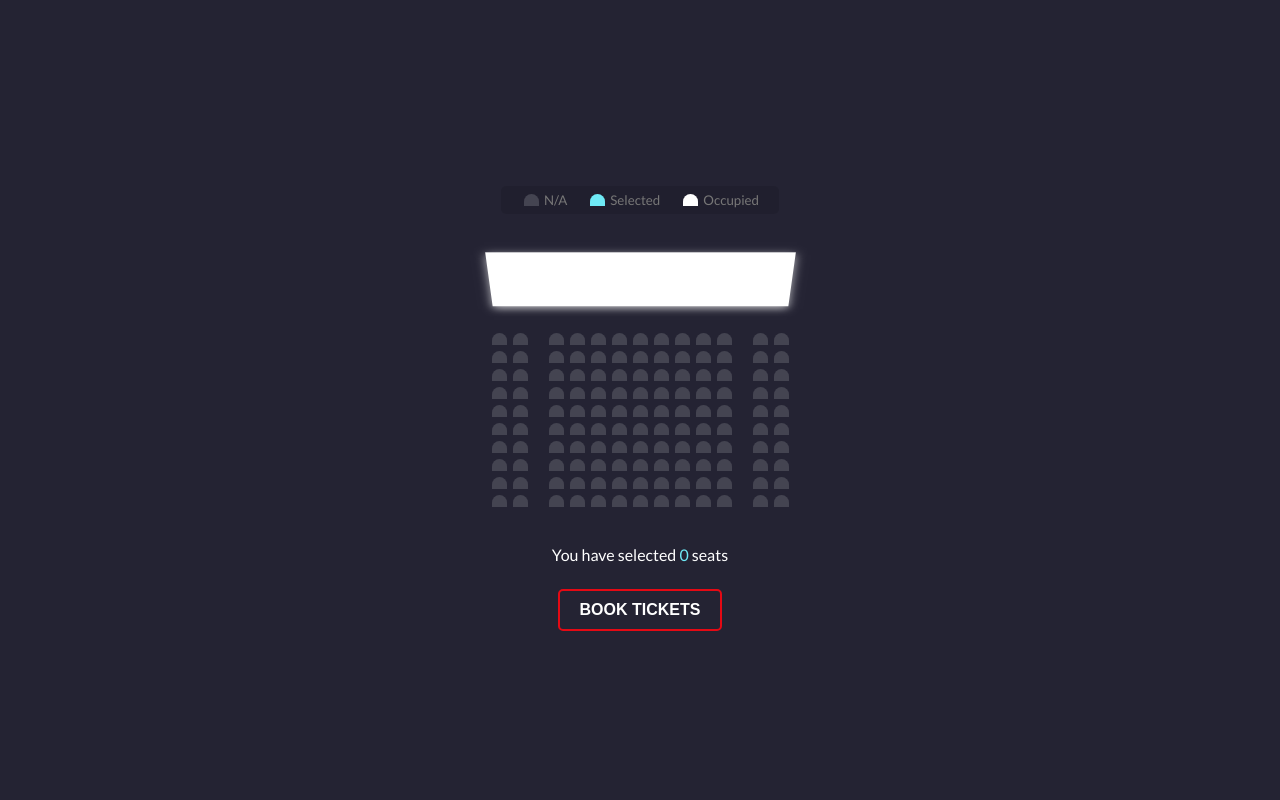
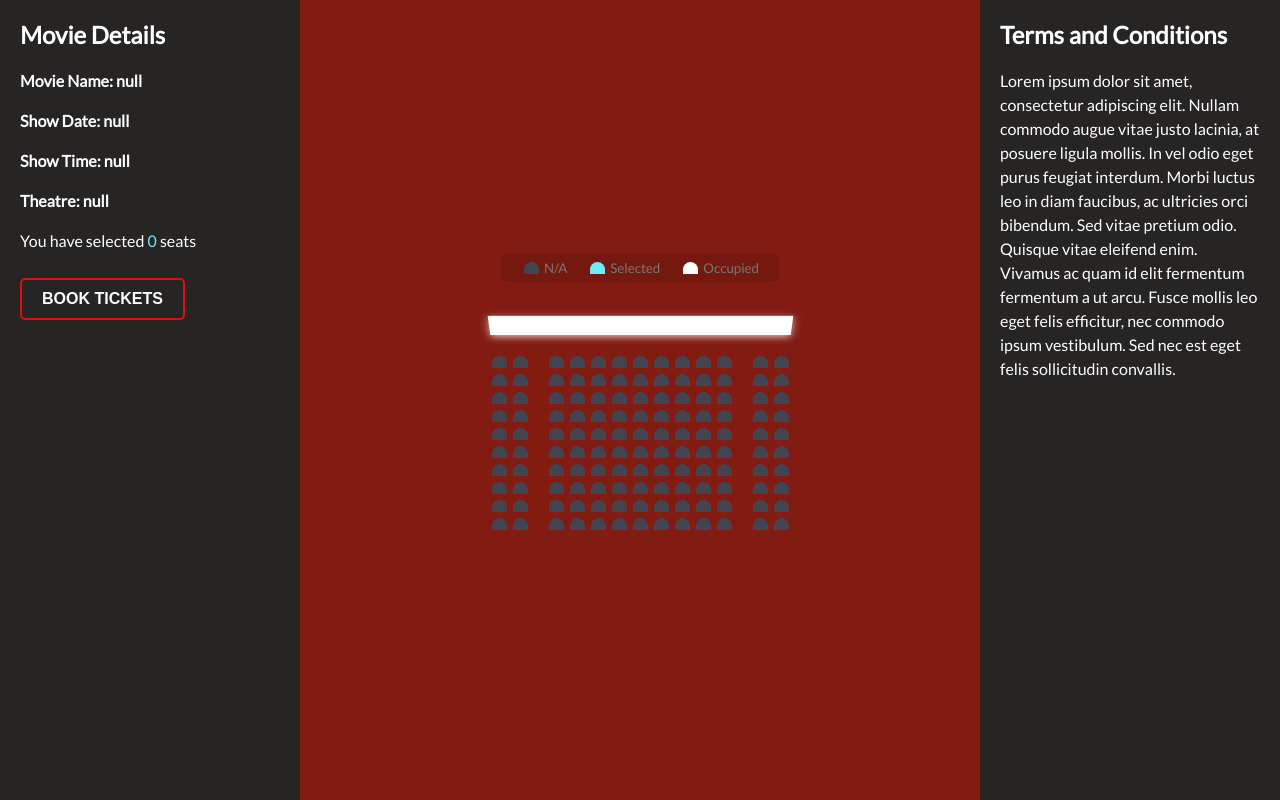
Before and after one commit to Advait-Thakar/BookMyShow, a plain HTML site: page html/seats.html in a window 1280 px wide. Drawn offline with Linux system fonts and the light colour scheme.

Commit message:
New Update

```diff
--- a/html/seats.css
+++ b/html/seats.css
@@ -5,7 +5,7 @@
 }
 
 body {
-  background-color: #242333;
+  background-color: #821b12;
   color: #fff;
   display: flex;
   flex-direction: column;
@@ -39,6 +39,7 @@ body {
 
 .seat {
   background-color: #444451;
+  background-image: url(../images/seat-icon.png);
   height: 12px;
   width: 15px;
   margin: 3px;
@@ -99,7 +100,7 @@ body {
 
 .screen {
   background-color: #fff;
-  height: 70px;
+  height: 25px;
   width: 100%;
   margin: 15px 0;
   transform: rotateX(-45deg);
@@ -132,3 +133,43 @@ p.text span {
     background-color: #e50914;
     color: #fff;
 }
+
+/* Add any inline styles here if needed */
+.terms-container {
+  position: fixed;
+  top: 0;
+  right: 0;
+  width: 300px;
+  height: 100%;
+  background-color: #272424;
+  padding: 20px;
+  overflow-y: auto; /* Enable vertical scroll if content overflows */
+}
+
+.terms-container h2 {
+  margin-top: 0;
+}
+
+.terms-container p {
+  line-height: 1.5;
+}
+
+/* Add any inline styles here if needed */
+.details-container {
+  position: fixed;
+  top: 0;
+  left: 0;
+  width: 300px;
+  height: 100%;
+  background-color: #272424;
+  padding: 20px;
+  overflow-y: auto; /* Enable vertical scroll if content overflows */
+}
+
+.details-container h2 {
+  margin-top: 0;
+}
+
+.details-container p {
+  line-height: 1.5;
+}
--- a/html/seats.html
+++ b/html/seats.html
@@ -2,14 +2,32 @@
 <html lang="en">
 
 <head>
-    <meta charset="UTF-8" />
-    <meta name="viewport" content="width=device-width, initial-scale=1.0" />
-    <meta http-equiv="X-UA-Compatible" content="ie=edge" />
-    <link rel="stylesheet" href="seats.css" />
+    <meta charset="UTF-8">
+    <meta name="viewport" content="width=device-width, initial-scale=1.0">
+    <meta http-equiv="X-UA-Compatible" content="ie=edge">
     <title>Movie Seat Booking</title>
+    <link rel="stylesheet" href="seats.css">
+    <style>
+        /* Add any inline styles here if needed */
+    </style>
 </head>
 
 <body>
+    <div class="details-container">
+        <h2>Movie Details</h2>
+        <p><strong id="movieName">Movie Name:</strong> </p>
+        <p><strong id="showDate">Show Date:</strong> </p>
+        <p><strong id="showTime">Show Time:</strong> </p>
+        <p><strong id="theatre">Theatre:</strong> </p>
+        <!-- Add more movie details content here if needed -->
+
+        <p class="text">
+            You have selected <span id="count">0</span> seats
+        </p>
+
+        <button class="book-button" onclick="bookTickets()">Book Tickets</button>
+    </div>
+
     <ul class="showcase">
         <li>
             <div class="seat"></div>
@@ -26,14 +44,15 @@
     </ul>
 
     <div class="container">
-        <!-- Javascript adds seat buttons here -->
+        <!-- JavaScript adds seat buttons here -->
     </div>
 
-    <p class="text">
-        You have selected <span id="count">0</span> seats
-    </p>
+    <div class="terms-container">
+        <h2>Terms and Conditions</h2>
+        <p>Lorem ipsum dolor sit amet, consectetur adipiscing elit. Nullam commodo augue vitae justo lacinia, at posuere ligula mollis. In vel odio eget purus feugiat interdum. Morbi luctus leo in diam faucibus, ac ultricies orci bibendum. Sed vitae pretium odio. Quisque vitae eleifend enim. Vivamus ac quam id elit fermentum fermentum a ut arcu. Fusce mollis leo eget felis efficitur, nec commodo ipsum vestibulum. Sed nec est eget felis sollicitudin convallis.</p>
+        <!-- Add more terms and conditions content here if needed -->
+    </div>
 
-    <button class="book-button " onclick="bookTickets()">Book Tickets</button>
     <script src="seats.js"></script>
 </body>
 
--- a/html/seats.js
+++ b/html/seats.js
@@ -63,14 +63,14 @@ function updateSeatCount() {
 function bookTickets() {
   const urlParams = new URLSearchParams(window.location.search);
   const movieName = urlParams.get("movie");
-  const timing = urlParams.get("time");
+  const timing = urlParams.get("time"); // Change to 'timing' from 'time'
   const theatre = urlParams.get("theatre");
   const date = urlParams.get("date");
-  const username = urlParams.get("name");
+  const username = urlParams.get("name"); // Change to 'name' from 'username'
   const price = urlParams.get("price");
 
   const selectedSeats = document.querySelectorAll(".roww .seat.selected");
-  const totalPrice = price*selectedSeats.length
+  const totalPrice = price * selectedSeats.length;
 
   const selectedSeatsDetails = [];
 
@@ -87,7 +87,7 @@ function bookTickets() {
     timing: timing,
     date: date,
     seats: selectedSeatsDetails,
-    totalPrice: totalPrice
+    totalPrice: totalPrice,
   };
 
   // Get existing bookings for the user
@@ -132,3 +132,25 @@ container.addEventListener("click", (e) => {
     updateSeatCount();
   }
 });
+
+document.addEventListener("DOMContentLoaded", function() {
+  const urlParams = new URLSearchParams(window.location.search);
+  const movieName = urlParams.get("movie");
+  const timing = urlParams.get("time"); // Change to 'timing' from 'time'
+  const theatre = urlParams.get("theatre");
+  const date = urlParams.get("date");
+  const username = urlParams.get("name"); // Change to 'name' from 'username'
+  const price = urlParams.get("price");
+
+  // Get reference to the respective <p> tags in the movie details container
+  const movieNameElement = document.getElementById("movieName");
+  const showDateElement = document.getElementById("showDate");
+  const showTimeElement = document.getElementById("showTime");
+  const theatreElement = document.getElementById("theatre");
+
+  // Set the innerHTML of the <p> tags with the respective details
+  movieNameElement.innerHTML = `<strong>Movie Name:</strong> ${movieName}`;
+  showDateElement.innerHTML = `<strong>Show Date:</strong> ${date}`;
+  showTimeElement.innerHTML = `<strong>Show Time:</strong> ${timing}`;
+  theatreElement.innerHTML = `<strong>Theatre:</strong> ${theatre}`;
+});
```
Also changed, not shown: html/ticket.css (+23 -0 lines), html/ticket.html (+13 -1 lines), images/seat-icon.png (added).
